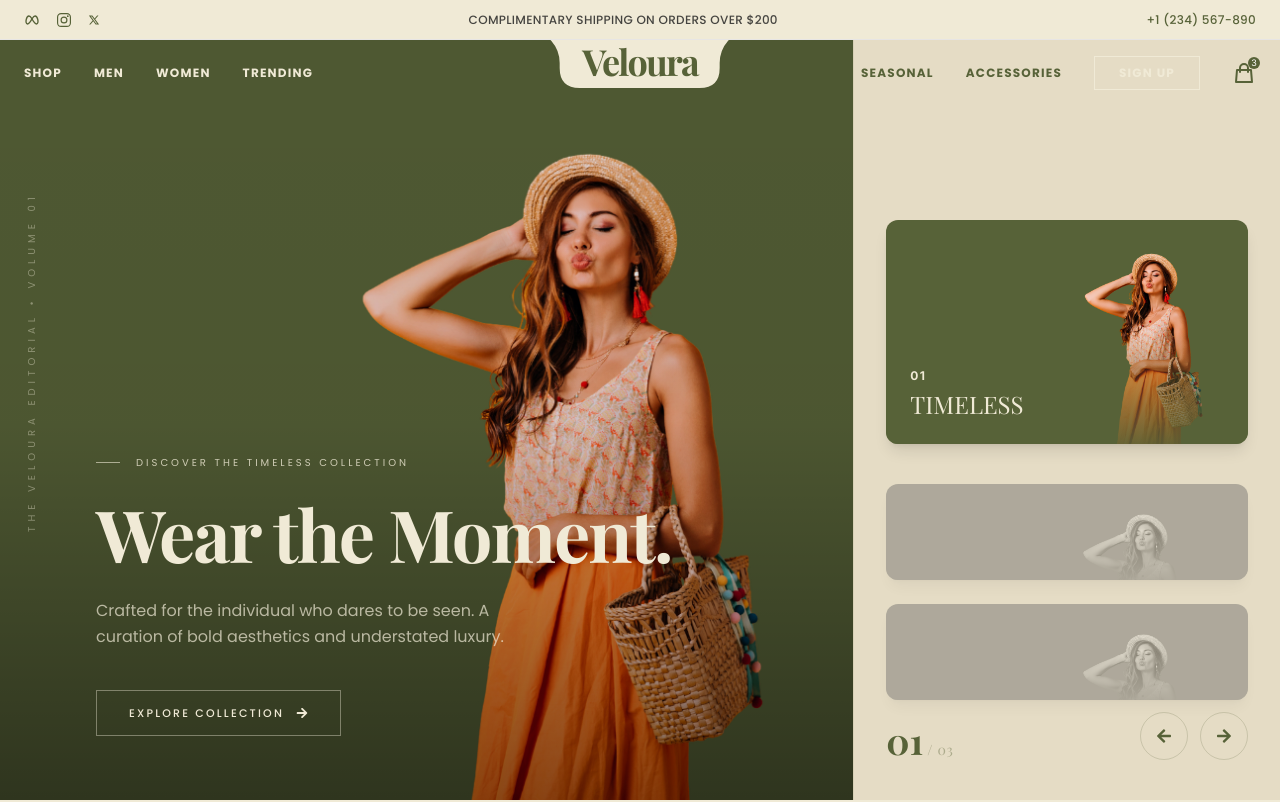
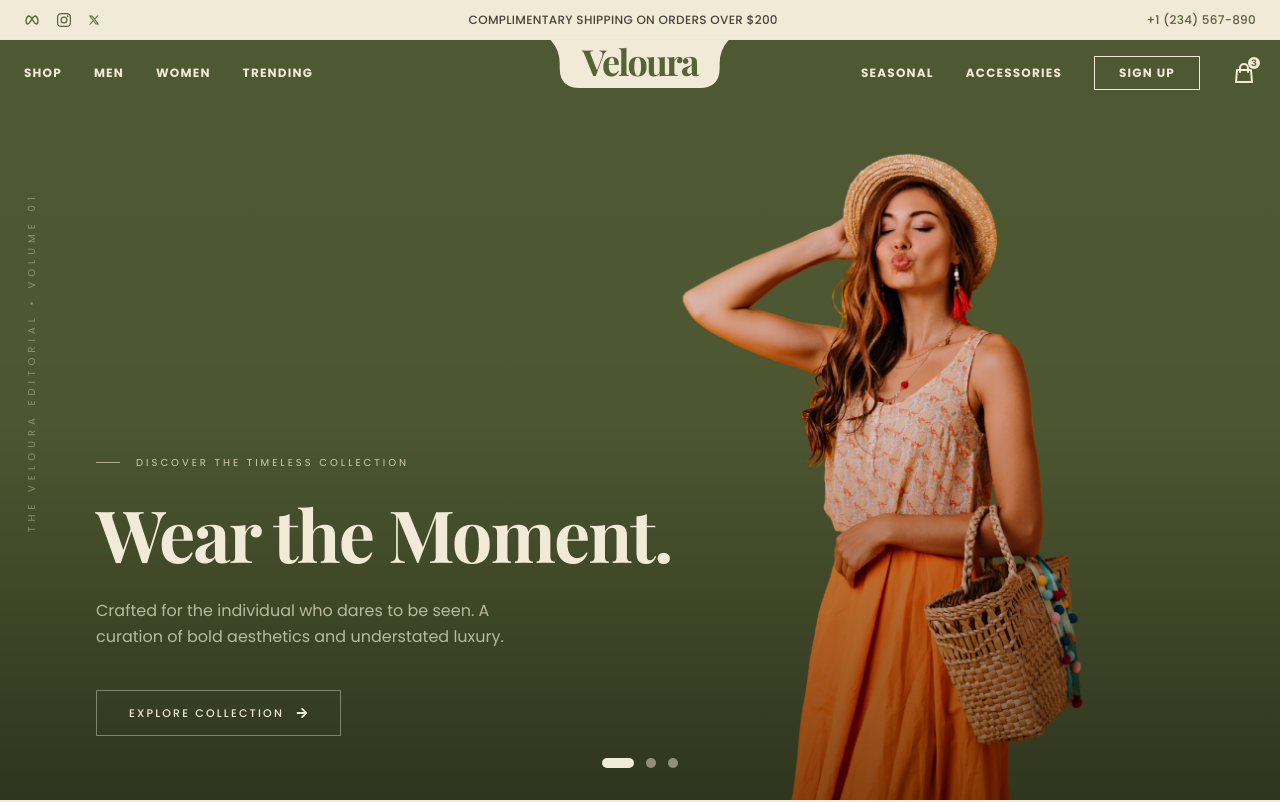
Before and after one commit to Danidu-Muhandiram/E-Commerce-B2C, a React (Vite) app in the folder frontend/app/: page / in a window 1280 px wide. Shown: the top 802 px of the page. Built offline with nearby package versions, Linux system fonts and the light colour scheme; a web font is replaced by a local one.

Commit message:
remove hero page right panel, store it in herorightpanel_temp for later use

```diff
--- a/frontend/app/src/components/hero/Hero.jsx
+++ b/frontend/app/src/components/hero/Hero.jsx
@@ -51,8 +51,8 @@ const Hero = () => {
   return (
     <section className="relative w-full h-[calc(100vh-80px)] md:h-[calc(100vh-40px)] flex flex-col md:flex-row bg-fashion-moss overflow-hidden">
 
-      {/* LEFT SIDE: Main Content (66%) */}
-      <div className="relative w-full md:w-2/3 h-full flex flex-col justify-between overflow-hidden group">
+      {/* Main Content (100%) */}
+      <div className="relative w-full h-full flex flex-col justify-between overflow-hidden group">
 
         {/* Background Typography */}
         <div className="absolute inset-0 flex items-center justify-center pointer-events-none z-0">
@@ -127,77 +127,17 @@ const Hero = () => {
         </div>
       </div>
 
-      {/* RIGHT SIDE: Navigation / Mini Slider (33%) */}
-      <div className="hidden md:flex w-1/3 h-full bg-[#E5DCC5] relative flex-col justify-center px-8 border-l border-fashion-moss/10 z-30">
-
-        {/* Carousel Container */}
-        <div className="flex flex-col gap-6 max-h-[80vh] mt-16">
-          {slides.map((slide, index) => {
-            const isActive = index === current;
-            return (
-              <div
-                key={slide.id}
-                onClick={() => handleSlideChange(index)}
-                className={`group relative cursor-pointer transition-all duration-500 ease-out
-                            ${isActive ? 'h-64 py-4 opacity-100' : 'h-24 opacity-40 hover:opacity-70 hover:h-28'}
-                        `}
-              >
-                {/* Image Container */}
-                <div className={`
-                            relative w-full h-full overflow-hidden rounded-xl shadow-lg transition-all duration-500
-                            ${isActive ? 'shadow-2xl' : 'grayscale'}
-                        `}>
-                  <img
-                    src={slide.image}
-                    alt={slide.bgText}
-                    className="w-full h-full object-cover object-top transition-transform duration-700 group-hover:scale-110"
-                  />
-
-                  {/* Overlay Text */}
-                  <div className="absolute inset-0 flex flex-col justify-end p-6 bg-gradient-to-t from-fashion-moss/90 via-transparent to-transparent">
-                    {isActive && (
-                      <>
-                        <p className="text-fashion-eggshell text-xs font-bold tracking-widest mb-1 animate-fade-in">0{index + 1}</p>
-                        <h3 className="text-fashion-eggshell text-2xl font-playfair font-italic animate-slide-up">{slide.bgText}</h3>
-                      </>
-                    )}
-                  </div>
-                </div>
-
-                {/* Inactive Title (visible when collapsed) */}
-                {!isActive && (
-                  <div className="absolute inset-0 flex items-center justify-center">
-                    <h3 className="text-fashion-moss font-bold text-xl tracking-widest opacity-0 group-hover:opacity-100 transition-opacity uppercase">{slide.bgText}</h3>
-                  </div>
-                )}
-              </div>
-            );
-          })}
-        </div>
-
-        {/* Navigation Info & Controls */}
-        <div className="absolute bottom-10 left-8 right-8 flex justify-between items-end">
-          <div className="flex items-baseline text-fashion-moss font-playfair leading-none">
-            <span className="font-bold text-4xl mr-1">0{current + 1}</span>
-            <span className="text-fashion-moss/40 text-sm font-medium tracking-wider">/ 0{slides.length}</span>
-          </div>
-
-          <div className="flex gap-3">
-            <button
-              onClick={prevSlide}
-              className="group/btn w-12 h-12 rounded-full border border-fashion-moss/20 flex items-center justify-center text-fashion-moss hover:bg-fashion-moss hover:text-fashion-eggshell transition-all duration-300"
-            >
-              <FaArrowLeft size={16} className="group-hover/btn:-translate-x-1 transition-transform" />
-            </button>
-            <button
-              onClick={nextSlide}
-              className="group/btn w-12 h-12 rounded-full border border-fashion-moss/20 flex items-center justify-center text-fashion-moss hover:bg-fashion-moss hover:text-fashion-eggshell transition-all duration-300"
-            >
-              <FaArrowRight size={16} className="group-hover/btn:translate-x-1 transition-transform" />
-            </button>
-          </div>
-        </div>
-
+      {/* Slider Indicators (Dots) */}
+      <div className="absolute bottom-8 left-1/2 -translate-x-1/2 flex gap-3 z-30 pointer-events-auto">
+        {slides.map((_, index) => (
+          <button
+            key={index}
+            onClick={() => handleSlideChange(index)}
+            className={`w-2.5 h-2.5 rounded-full transition-all duration-300 ${index === current ? 'bg-fashion-eggshell w-8' : 'bg-fashion-eggshell/50 hover:bg-fashion-eggshell/80'
+              }`}
+            aria-label={`Go to slide ${index + 1}`}
+          />
+        ))}
       </div>
 
     </section>
--- /dev/null
+++ b/frontend/app/src/components/hero/HeroRightPanel_temp.jsx
@@ -0,0 +1,80 @@
+import React from 'react';
+import { FaArrowRight, FaArrowLeft } from 'react-icons/fa';
+
+const HeroRightPanelTemp = ({ slides, current, handleSlideChange, prevSlide, nextSlide }) => {
+    return (
+        <div className="hidden md:flex w-1/3 h-full bg-[#E5DCC5] relative flex-col justify-center px-8 border-l border-fashion-moss/10 z-30">
+
+            {/* Carousel Container */}
+            <div className="flex flex-col gap-6 max-h-[80vh] mt-16">
+                {slides.map((slide, index) => {
+                    const isActive = index === current;
+                    return (
+                        <div
+                            key={slide.id}
+                            onClick={() => handleSlideChange(index)}
+                            className={`group relative cursor-pointer transition-all duration-500 ease-out
+                          ${isActive ? 'h-64 py-4 opacity-100' : 'h-24 opacity-40 hover:opacity-70 hover:h-28'}
+                      `}
+                        >
+                            {/* Image Container */}
+                            <div className={`
+                          relative w-full h-full overflow-hidden rounded-xl shadow-lg transition-all duration-500
+                          ${isActive ? 'shadow-2xl' : 'grayscale'}
+                      `}>
+                                <img
+                                    src={slide.image}
+                                    alt={slide.bgText}
+                                    className="w-full h-full object-cover object-top transition-transform duration-700 group-hover:scale-110"
+                                />
+
+                                {/* Overlay Text */}
+                                <div className="absolute inset-0 flex flex-col justify-end p-6 bg-gradient-to-t from-fashion-moss/90 via-transparent to-transparent">
+                                    {isActive && (
+                                        <>
+                                            <p className="text-fashion-eggshell text-xs font-bold tracking-widest mb-1 animate-fade-in">0{index + 1}</p>
+                                            <h3 className="text-fashion-eggshell text-2xl font-playfair font-italic animate-slide-up">{slide.bgText}</h3>
+                                        </>
+                                    )}
+                                </div>
+                            </div>
+
+                            {/* Inactive Title (visible when collapsed) */}
+                            {!isActive && (
+                                <div className="absolute inset-0 flex items-center justify-center">
+                                    <h3 className="text-fashion-moss font-bold text-xl tracking-widest opacity-0 group-hover:opacity-100 transition-opacity uppercase">{slide.bgText}</h3>
+                                </div>
+                            )}
+                        </div>
+                    );
+                })}
+            </div>
+
+            {/* Navigation Info & Controls */}
+            <div className="absolute bottom-10 left-8 right-8 flex justify-between items-end">
+                <div className="flex items-baseline text-fashion-moss font-playfair leading-none">
+                    <span className="font-bold text-4xl mr-1">0{current + 1}</span>
+                    <span className="text-fashion-moss/40 text-sm font-medium tracking-wider">/ 0{slides.length}</span>
+                </div>
+
+                <div className="flex gap-3">
+                    <button
+                        onClick={prevSlide}
+                        className="group/btn w-12 h-12 rounded-full border border-fashion-moss/20 flex items-center justify-center text-fashion-moss hover:bg-fashion-moss hover:text-fashion-eggshell transition-all duration-300"
+                    >
+                        <FaArrowLeft size={16} className="group-hover/btn:-translate-x-1 transition-transform" />
+                    </button>
+                    <button
+                        onClick={nextSlide}
+                        className="group/btn w-12 h-12 rounded-full border border-fashion-moss/20 flex items-center justify-center text-fashion-moss hover:bg-fashion-moss hover:text-fashion-eggshell transition-all duration-300"
+                    >
+                        <FaArrowRight size={16} className="group-hover/btn:translate-x-1 transition-transform" />
+                    </button>
+                </div>
+            </div>
+
+        </div>
+    );
+};
+
+export default HeroRightPanelTemp;
--- a/frontend/app/src/components/layout/NavBar.jsx
+++ b/frontend/app/src/components/layout/NavBar.jsx
@@ -108,7 +108,7 @@ const NavBar = () => {
                         <Link
                             key={index}
                             to={link.path}
-                            className={`text-xs font-poppins font-bold uppercase tracking-widest transition-colors ${isScrolled ? "text-fashion-black hover:text-fashion-moss" : "text-fashion-moss hover:text-fashion-black"}`}
+                            className={`text-xs font-poppins font-bold uppercase tracking-widest transition-colors ${isScrolled ? "text-fashion-black hover:text-fashion-moss" : "text-fashion-eggshell hover:text-white"}`}
                         >
                             {link.name}
                         </Link>
@@ -121,9 +121,9 @@ const NavBar = () => {
                     </Link>
 
                     {/* Cart Icon */}
-                    <button className={`relative transition-colors ${isScrolled ? "text-fashion-black hover:text-fashion-moss" : "text-fashion-moss hover:text-fashion-black"}`}>
+                    <button className={`relative transition-colors ${isScrolled ? "text-fashion-black hover:text-fashion-moss" : "text-fashion-eggshell hover:text-white"}`}>
                         <HiOutlineShoppingBag className="w-6 h-6" />
-                        <span className="absolute -top-1 -right-1 bg-fashion-moss text-white text-[9px] w-3 h-3 rounded-full flex items-center justify-center">
+                        <span className="absolute -top-1 -right-1 bg-fashion-eggshell text-fashion-moss text-[9px] w-3 h-3 rounded-full flex items-center justify-center font-bold">
                             3
                         </span>
                     </button>
```
